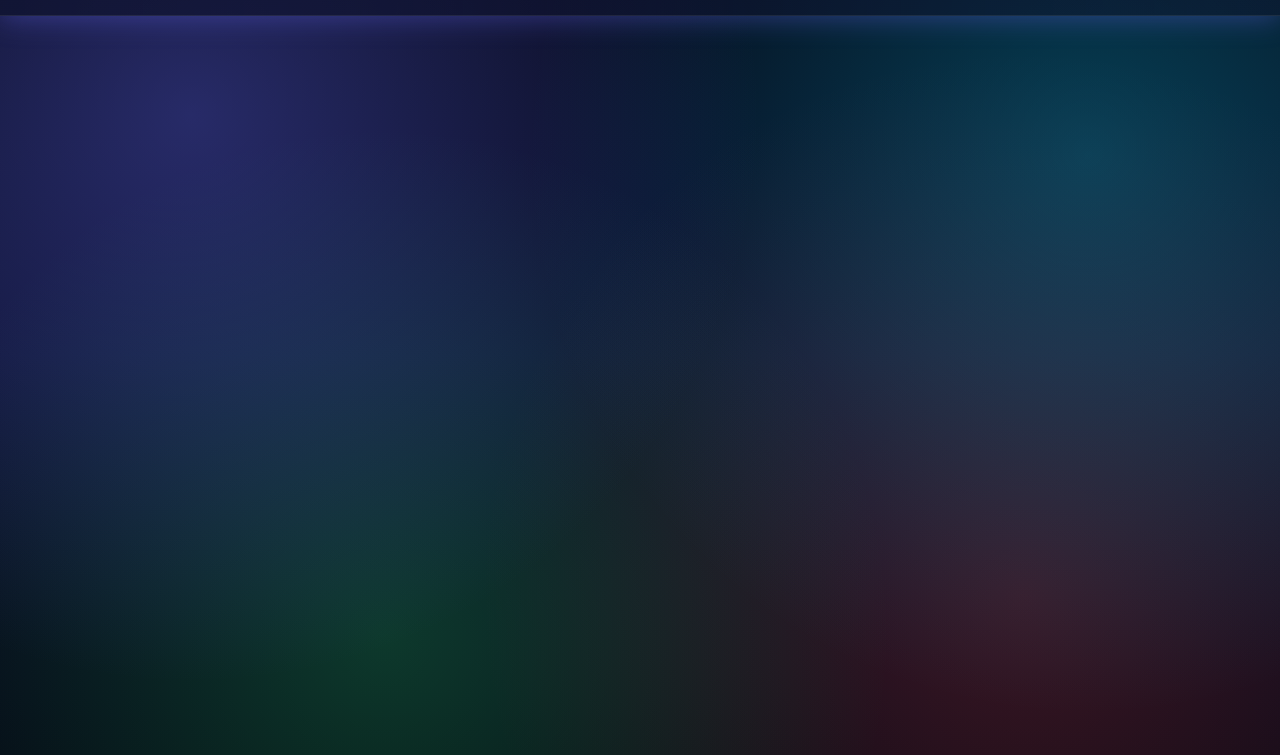
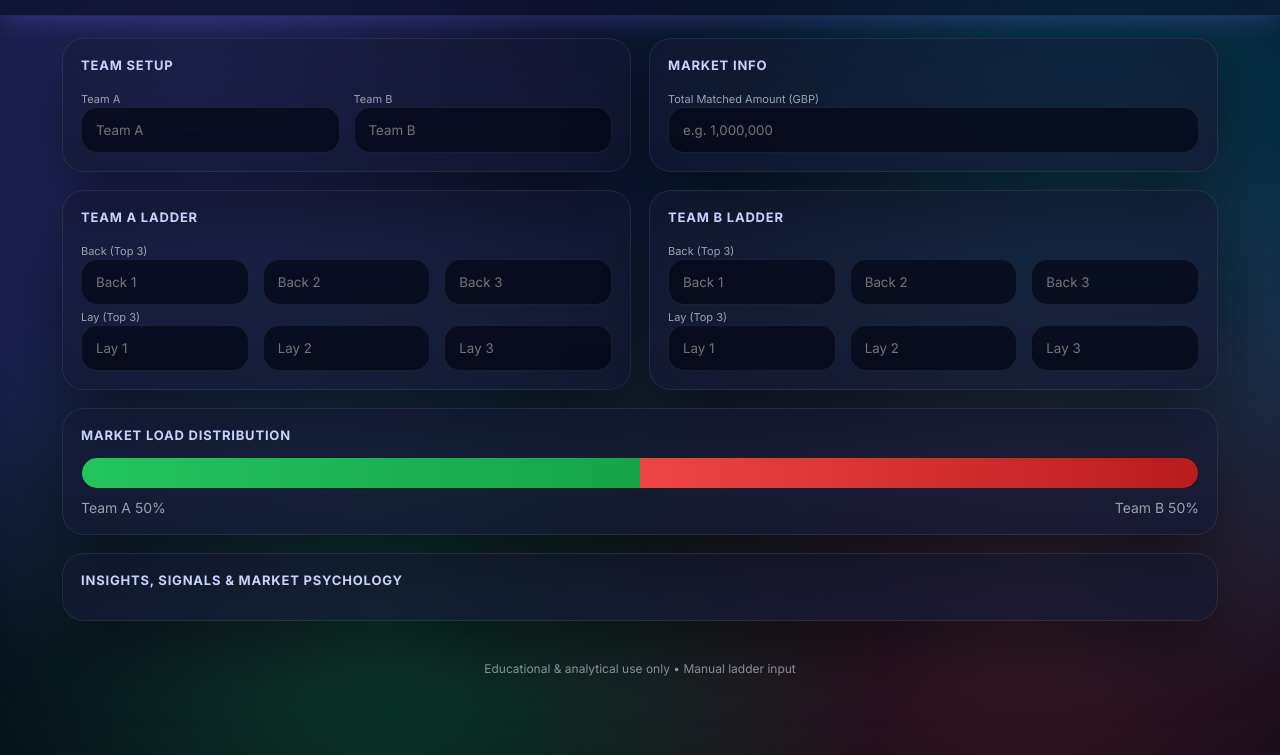
Before and after one commit to aryanpachani1/betfair-panel, a plain HTML site: page index.html in a window 1280 px wide. Shown: the part 45-800 px from the top of the page. Drawn offline with Linux system fonts and the light colour scheme.

Commit message:
Update index.html

```diff
--- a/index.html
+++ b/index.html
@@ -207,3 +207,124 @@
 
 <div class="wrap">
   <div class="grid">
+
+    <div class="card" style="grid-column:span 6">
+      <h3>Team Setup</h3>
+      <div class="row">
+        <div><label>Team A</label><input id="teamA" placeholder="Team A"></div>
+        <div><label>Team B</label><input id="teamB" placeholder="Team B"></div>
+      </div>
+    </div>
+
+    <div class="card" style="grid-column:span 6">
+      <h3>Market Info</h3>
+      <label>Total Matched Amount (GBP)</label>
+      <input id="matched" placeholder="e.g. 1,000,000" oninput="analyze()">
+    </div>
+
+    <div class="card" style="grid-column:span 6">
+      <h3>Team A Ladder</h3>
+      <label>Back (Top 3)</label>
+      <div class="row3">
+        <input id="aBack1" oninput="analyze()" placeholder="Back 1">
+        <input id="aBack2" oninput="analyze()" placeholder="Back 2">
+        <input id="aBack3" oninput="analyze()" placeholder="Back 3">
+      </div>
+      <label style="margin-top:12px">Lay (Top 3)</label>
+      <div class="row3">
+        <input id="aLay1" oninput="analyze()" placeholder="Lay 1">
+        <input id="aLay2" oninput="analyze()" placeholder="Lay 2">
+        <input id="aLay3" oninput="analyze()" placeholder="Lay 3">
+      </div>
+    </div>
+
+    <div class="card" style="grid-column:span 6">
+      <h3>Team B Ladder</h3>
+      <label>Back (Top 3)</label>
+      <div class="row3">
+        <input id="bBack1" oninput="analyze()" placeholder="Back 1">
+        <input id="bBack2" oninput="analyze()" placeholder="Back 2">
+        <input id="bBack3" oninput="analyze()" placeholder="Back 3">
+      </div>
+      <label style="margin-top:12px">Lay (Top 3)</label>
+      <div class="row3">
+        <input id="bLay1" oninput="analyze()" placeholder="Lay 1">
+        <input id="bLay2" oninput="analyze()" placeholder="Lay 2">
+        <input id="bLay3" oninput="analyze()" placeholder="Lay 3">
+      </div>
+    </div>
+
+    <div class="card" style="grid-column:span 12">
+      <h3>Market Load Distribution</h3>
+      <div class="bar-wrap">
+        <div class="bar">
+          <div id="barA" class="a" style="width:50%"></div>
+          <div id="barB" class="b" style="width:50%"></div>
+        </div>
+      </div>
+      <div class="bar-labels">
+        <span id="labelA">Team A 50%</span>
+        <span id="labelB">Team B 50%</span>
+      </div>
+    </div>
+
+    <div class="card" style="grid-column:span 12">
+      <h3>Insights, Signals & Market Psychology</h3>
+      <div id="insights"></div>
+    </div>
+
+  </div>
+</div>
+
+<footer>Educational & analytical use only • Manual ladder input</footer>
+
+<script>
+function sum(ids){return ids.reduce((t,id)=>t+(+document.getElementById(id).value||0),0)}
+function matchedInput(){const v=document.getElementById('matched').value.replace(/,/g,'');return parseInt(v||0)}
+
+function analyze(){
+  const A = teamA.value || 'Team A';
+  const B = teamB.value || 'Team B';
+
+  const matched = matchedInput();
+
+  const aBack = sum(['aBack1','aBack2','aBack3']);
+  const aLay  = sum(['aLay1','aLay2','aLay3']);
+  const bBack = sum(['bBack1','bBack2','bBack3']);
+  const bLay  = sum(['bLay1','bLay2','bLay3']);
+
+  const exposureA = Math.max(aBack, bLay);
+  const exposureB = Math.max(bBack, aLay);
+
+  const totalExposure = exposureA + exposureB || 1;
+
+  const pctA = Math.round((exposureA / totalExposure) * 100);
+  const pctB = 100 - pctA;
+
+  const amtA = Math.round(matched * pctA / 100);
+  const amtB = matched - amtA;
+
+  barA.style.width = pctA + '%';
+  barB.style.width = pctB + '%';
+
+  labelA.innerText = `${A} ${pctA}% (£${amtA.toLocaleString()})`;
+  labelB.innerText = `${B} ${pctB}% (£${amtB.toLocaleString()})`;
+
+  const loaded = exposureA > exposureB ? A : B;
+
+  let psychology = 'Balanced market. No clear dominance yet.';
+  if(pctA >= 70 || pctB >= 70) psychology = 'Extreme public bias. High trap probability.';
+  else if(pctA >= 60 || pctB >= 60) psychology = 'Strong public tilt. Smart money waits for spikes.';
+  else if(pctA >= 55 || pctB >= 55) psychology = 'Slight imbalance. Market flexible.';
+
+  insights.innerHTML = `
+    <div class="pill green">Loaded Team: ${loaded}</div>
+    <div class="pill amber">Matched Split → ${A}: £${amtA.toLocaleString()} | ${B}: £${amtB.toLocaleString()}</div>
+    <div class="pill red">Safer Entry Bias: ${loaded === A ? B : A}</div>
+    <p style="margin-top:14px;font-size:14px;color:var(--muted)"><b>Market Psychology:</b> ${psychology}</p>
+  `;
+}
+</script>
+
+</body>
+</html>
```
